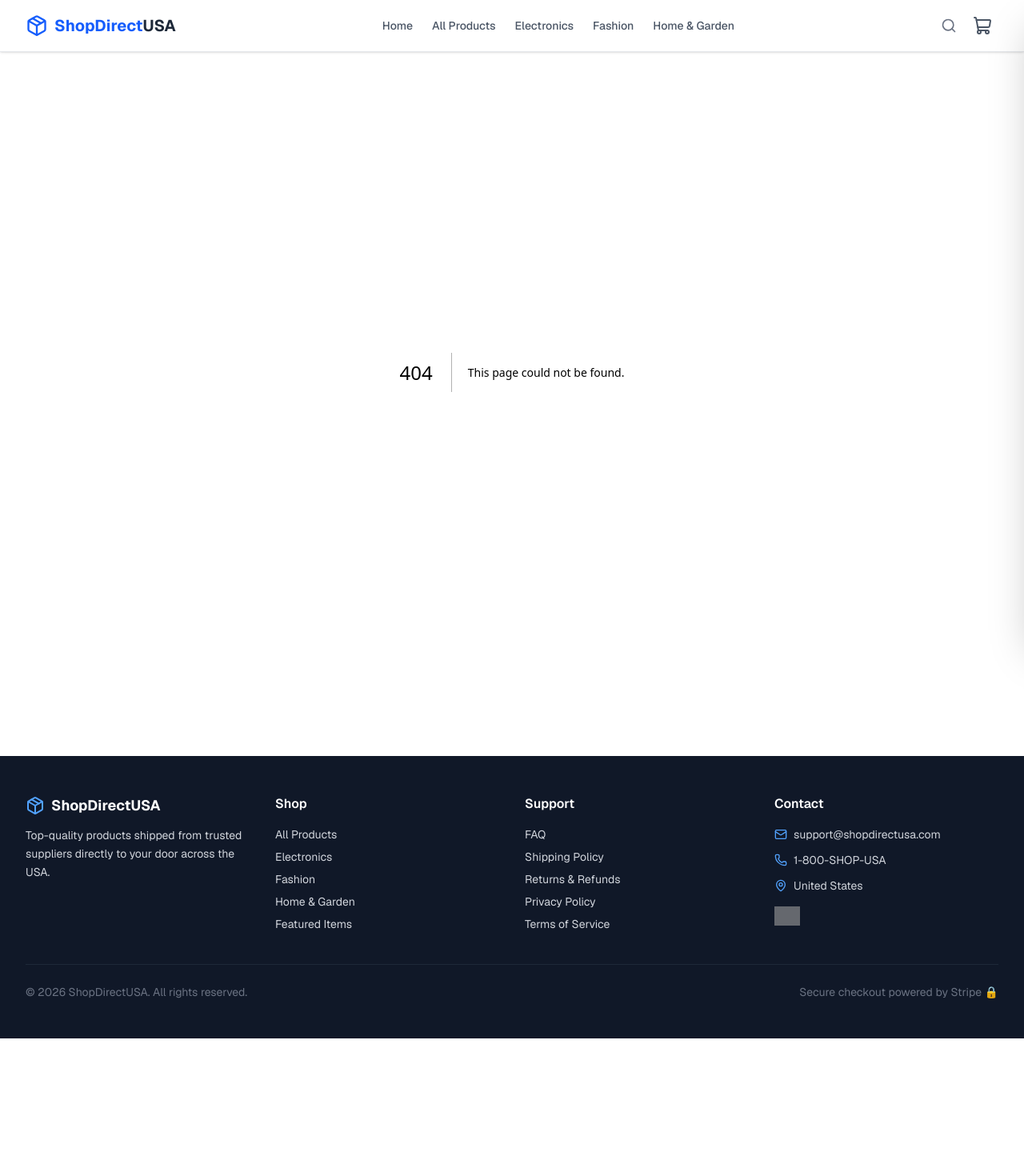
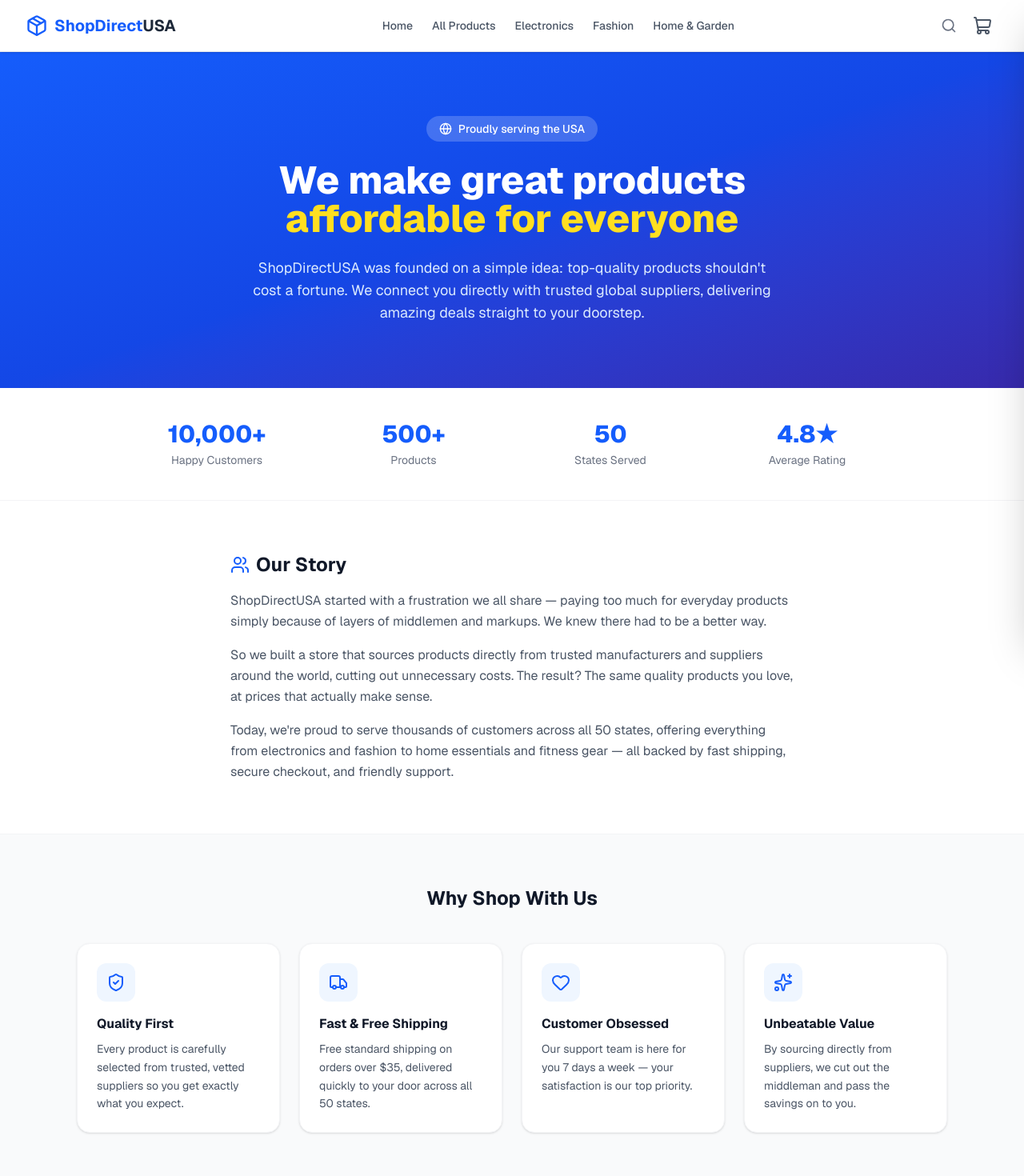
Before and after one commit to Thiagaorp/dropship-usa, a Next.js app: page /about in a window 1280 px wide. Before the commit this address had no page. Shown: the top 1470 px of the page at 80% size. Before the commit the page ends 1298 px from the top, so only its background shows below. Built offline with nearby package versions, Linux system fonts and the light colour scheme; grey boxes are pictures that could not be loaded.

Commit message:
feat: add About Us page with story, stats, and values; link in footer

```diff
--- /dev/null
+++ b/app/about/page.tsx
@@ -0,0 +1,135 @@
+import Link from "next/link";
+import { Truck, ShieldCheck, Heart, Globe, Users, Sparkles, ChevronRight } from "lucide-react";
+
+export const metadata = {
+  title: "About Us — ShopDirectUSA",
+  description:
+    "Learn about ShopDirectUSA — our mission to bring top-quality products at unbeatable prices, shipped fast across the United States.",
+};
+
+const values = [
+  {
+    icon: <ShieldCheck className="w-6 h-6" />,
+    title: "Quality First",
+    desc: "Every product is carefully selected from trusted, vetted suppliers so you get exactly what you expect.",
+  },
+  {
+    icon: <Truck className="w-6 h-6" />,
+    title: "Fast & Free Shipping",
+    desc: "Free standard shipping on orders over $35, delivered quickly to your door across all 50 states.",
+  },
+  {
+    icon: <Heart className="w-6 h-6" />,
+    title: "Customer Obsessed",
+    desc: "Our support team is here for you 7 days a week — your satisfaction is our top priority.",
+  },
+  {
+    icon: <Sparkles className="w-6 h-6" />,
+    title: "Unbeatable Value",
+    desc: "By sourcing directly from suppliers, we cut out the middleman and pass the savings on to you.",
+  },
+];
+
+const stats = [
+  { value: "10,000+", label: "Happy Customers" },
+  { value: "500+", label: "Products" },
+  { value: "50", label: "States Served" },
+  { value: "4.8★", label: "Average Rating" },
+];
+
+export default function AboutPage() {
+  return (
+    <div>
+      {/* Hero */}
+      <section className="bg-gradient-to-br from-blue-600 via-blue-700 to-indigo-800 text-white">
+        <div className="max-w-5xl mx-auto px-4 sm:px-6 lg:px-8 py-20 text-center">
+          <div className="inline-flex items-center gap-2 bg-white/20 rounded-full px-4 py-1.5 text-sm font-medium mb-6">
+            <Globe className="w-4 h-4" />
+            Proudly serving the USA
+          </div>
+          <h1 className="text-4xl md:text-5xl font-extrabold mb-6">
+            We make great products<br />
+            <span className="text-yellow-300">affordable for everyone</span>
+          </h1>
+          <p className="text-lg text-blue-100 max-w-2xl mx-auto">
+            ShopDirectUSA was founded on a simple idea: top-quality products shouldn&apos;t cost a
+            fortune. We connect you directly with trusted global suppliers, delivering amazing deals
+            straight to your doorstep.
+          </p>
+        </div>
+      </section>
+
+      {/* Stats */}
+      <section className="bg-white border-b border-gray-100">
+        <div className="max-w-5xl mx-auto px-4 sm:px-6 lg:px-8 py-10">
+          <div className="grid grid-cols-2 md:grid-cols-4 gap-6 text-center">
+            {stats.map((s) => (
+              <div key={s.label}>
+                <p className="text-3xl font-extrabold text-blue-600">{s.value}</p>
+                <p className="text-sm text-gray-500 mt-1">{s.label}</p>
+              </div>
+            ))}
+          </div>
+        </div>
+      </section>
+
+      {/* Our Story */}
+      <section className="max-w-3xl mx-auto px-4 sm:px-6 lg:px-8 py-16">
+        <h2 className="text-2xl font-bold text-gray-900 mb-4 flex items-center gap-2">
+          <Users className="w-6 h-6 text-blue-600" /> Our Story
+        </h2>
+        <div className="space-y-4 text-gray-600 leading-relaxed">
+          <p>
+            ShopDirectUSA started with a frustration we all share — paying too much for everyday
+            products simply because of layers of middlemen and markups. We knew there had to be a
+            better way.
+          </p>
+          <p>
+            So we built a store that sources products directly from trusted manufacturers and
+            suppliers around the world, cutting out unnecessary costs. The result? The same quality
+            products you love, at prices that actually make sense.
+          </p>
+          <p>
+            Today, we&apos;re proud to serve thousands of customers across all 50 states, offering
+            everything from electronics and fashion to home essentials and fitness gear — all backed
+            by fast shipping, secure checkout, and friendly support.
+          </p>
+        </div>
+      </section>
+
+      {/* Values */}
+      <section className="bg-gray-50 border-y border-gray-100">
+        <div className="max-w-6xl mx-auto px-4 sm:px-6 lg:px-8 py-16">
+          <h2 className="text-2xl font-bold text-gray-900 text-center mb-10">Why Shop With Us</h2>
+          <div className="grid grid-cols-1 sm:grid-cols-2 lg:grid-cols-4 gap-6">
+            {values.map((v) => (
+              <div key={v.title} className="bg-white rounded-2xl border border-gray-100 p-6 shadow-sm">
+                <div className="w-12 h-12 rounded-xl bg-blue-50 text-blue-600 flex items-center justify-center mb-4">
+                  {v.icon}
+                </div>
+                <h3 className="font-bold text-gray-900 mb-2">{v.title}</h3>
+                <p className="text-sm text-gray-600 leading-relaxed">{v.desc}</p>
+              </div>
+            ))}
+          </div>
+        </div>
+      </section>
+
+      {/* CTA */}
+      <section className="max-w-7xl mx-auto px-4 sm:px-6 lg:px-8 py-16">
+        <div className="bg-gradient-to-r from-indigo-600 to-blue-600 rounded-3xl p-10 text-white text-center">
+          <h2 className="text-3xl font-bold mb-3">Ready to start shopping?</h2>
+          <p className="text-blue-100 mb-6 max-w-md mx-auto">
+            Join thousands of happy customers and discover amazing deals today.
+          </p>
+          <Link
+            href="/products"
+            className="inline-flex items-center gap-1 bg-white text-blue-700 font-bold px-8 py-3 rounded-xl hover:bg-blue-50 transition-colors"
+          >
+            Browse Products <ChevronRight className="w-4 h-4" />
+          </Link>
+        </div>
+      </section>
+    </div>
+  );
+}
--- a/components/Footer.tsx
+++ b/components/Footer.tsx
@@ -30,6 +30,7 @@ export default function Footer() {
           <div>
             <h4 className="text-white font-semibold mb-4">Support</h4>
             <ul className="space-y-2 text-sm">
+              <li><Link href="/about" className="hover:text-white transition-colors">About Us</Link></li>
               <li><Link href="/faq" className="hover:text-white transition-colors">FAQ</Link></li>
               <li><Link href="/shipping" className="hover:text-white transition-colors">Shipping Policy</Link></li>
               <li><Link href="/returns" className="hover:text-white transition-colors">Returns & Refunds</Link></li>
```
